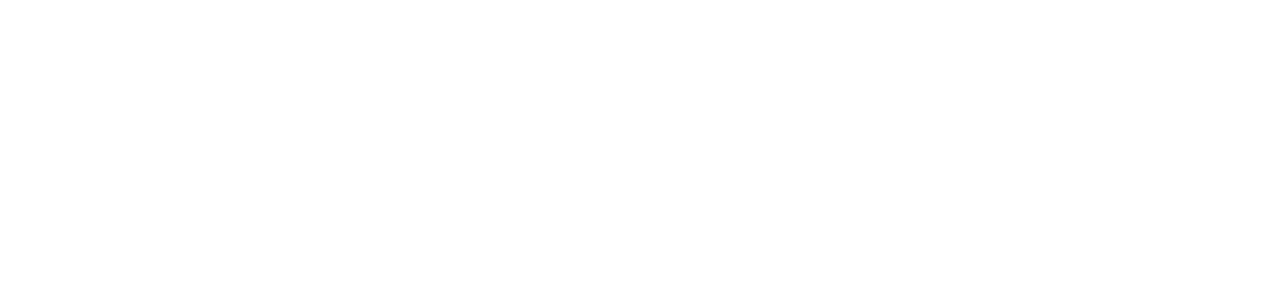
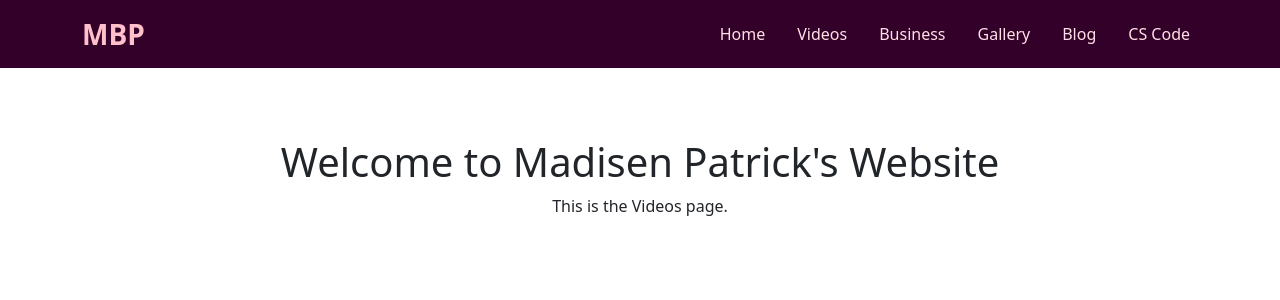
Before and after one commit to madisenbpatrick1/madisen-p-website, a React (Create React App) app in the folder madisen-patrick-web/: page /#/videos in a window 1280 px wide. Before the commit this address had no page. Shown: the top 300 px of the page. Built offline with nearby package versions, Linux system fonts and the light colour scheme.

Commit message:
Added Bootstrap, created Navbar, and routes for each page

```diff
--- a/madisen-patrick-web/package.json
+++ b/madisen-patrick-web/package.json
@@ -11,6 +11,7 @@
     "@types/node": "^16.18.126",
     "@types/react": "^19.2.2",
     "@types/react-dom": "^19.2.2",
+    "bootstrap": "^5.3.8",
     "react": "^19.2.0",
     "react-dom": "^19.2.0",
     "react-router": "^7.9.4",
--- a/madisen-patrick-web/src/App.css
+++ b/madisen-patrick-web/src/App.css
@@ -1,5 +1,6 @@
 .App {
   text-align: center;
+  padding-top: 70px; /* adjust if your navbar height is different */
 }
 
 .App-logo {
--- a/madisen-patrick-web/src/App.tsx
+++ b/madisen-patrick-web/src/App.tsx
@@ -1,15 +1,30 @@
 import React from 'react';
 import logo from './logo.svg';
+import 'bootstrap/dist/css/bootstrap.min.css';
 import './App.css';
-import Home from './pages/Home';
+import Home from './pages/Home/Home';
+import Videos from './pages/YouTubePage/Videos';
+import Business from './pages/BusinessPage/Business';
+import Gallery from './pages/GalleryPage/Gallery';
+import Blog from './pages/BlogPage/Blog';
+import Code from './pages/CodePage/Code';
+import Navbar from "./components/common/Navbar";
 import { HashRouter, Route, Routes } from "react-router-dom";
 
 function App() {
   return (
     <HashRouter>
+      <Navbar />
       <div className="App">
         <Routes>
-          <Route path="/home/*" element={<Home />} />
+          <Route path="/" element={<Home />} />
+          {/* Add more routes here */}
+          {/* Route path="/youtube/*" ... */}
+          <Route path="/videos" element={<Videos />} />
+          <Route path="/business" element={<Business />} />
+          <Route path="/gallery" element={<Gallery />} />
+          <Route path="/blog" element={<Blog />} />
+          <Route path="/code" element={<Code />} />
         </Routes>
       </div>
     </HashRouter>
--- /dev/null
+++ b/madisen-patrick-web/src/components/common/Navbar.css
@@ -0,0 +1,24 @@
+/* Navbar.css */
+
+/* Hover glow effect */
+.navbar-link {
+  color: #ffe0e6; /* light pink text */
+  transition: all 0.2s ease-in-out;
+}
+
+.navbar-link:hover {
+  color: #ff69b4; /* hot pink */
+  text-shadow: 0 0 5px #ff69b4, 0 0 10px #ff69b4, 0 0 20px #ff69b4;
+}
+
+/* Logo hover glow */
+.navbar-brand {
+  color: #ffc0cb; /* soft pink */
+  font-weight: bold;
+  transition: all 0.2s ease-in-out;
+}
+
+.navbar-brand:hover {
+  color: #ff1493; /* deep pink */
+  text-shadow: 0 0 10px #ff1493, 0 0 20px #ff1493, 0 0 30px #ff1493;
+}
--- /dev/null
+++ b/madisen-patrick-web/src/components/common/Navbar.tsx
@@ -0,0 +1,65 @@
+import React from "react";
+import { Link } from "react-router-dom";
+import './Navbar.css'; // import the CSS file
+
+export default function Navbar() {
+  return (
+    <nav className="navbar navbar-expand-lg navbar-dark" style={{ backgroundColor: '#330029' }}>
+      <div className="container">
+        {/* Logo / Brand */}
+        <Link to="/" className="navbar-brand fs-3">
+          MBP
+        </Link>
+
+        {/* Toggle button for mobile */}
+        <button
+          className="navbar-toggler border-0"
+          type="button"
+          data-bs-toggle="collapse"
+          data-bs-target="#navbarNav"
+          aria-controls="navbarNav"
+          aria-expanded="false"
+          aria-label="Toggle navigation"
+        >
+          <span className="navbar-toggler-icon" />
+        </button>
+
+        {/* Navbar Links */}
+        <div className="collapse navbar-collapse" id="navbarNav">
+          <ul className="navbar-nav ms-auto gap-3">
+            <li className="nav-item">
+              <Link to="/" className="nav-link navbar-link">
+                Home
+              </Link>
+            </li>
+            <li className="nav-item">
+              <Link to="/videos" className="nav-link navbar-link">
+                Videos
+              </Link>
+            </li>
+            <li className="nav-item">
+              <Link to="/business" className="nav-link navbar-link">
+                Business
+              </Link>
+            </li>
+            <li className="nav-item">
+              <Link to="/gallery" className="nav-link navbar-link">
+                Gallery
+              </Link>
+            </li>
+            <li className="nav-item">
+              <Link to="/blog" className="nav-link navbar-link">
+                Blog
+              </Link>
+            </li>
+            <li className="nav-item">
+              <Link to="/code" className="nav-link navbar-link">
+                CS Code
+              </Link>
+            </li>
+          </ul>
+        </div>
+      </div>
+    </nav>
+  );
+}
--- /dev/null
+++ b/madisen-patrick-web/src/pages/BlogPage/Blog.tsx
@@ -0,0 +1,8 @@
+export default function Blog() {
+    return (
+      <div>
+        <h1>Welcome to Madisen Patrick's Website</h1>
+        <p>This is the Blog page.</p>
+      </div>
+    );
+  }
--- /dev/null
+++ b/madisen-patrick-web/src/pages/BusinessPage/Business.tsx
@@ -0,0 +1,8 @@
+export default function Business() {
+    return (
+      <div>
+        <h1>Welcome to Madisen Patrick's Website</h1>
+        <p>This is the Business page.</p>
+      </div>
+    );
+  }
--- /dev/null
+++ b/madisen-patrick-web/src/pages/CodePage/Code.tsx
@@ -0,0 +1,8 @@
+export default function Code() {
+    return (
+      <div>
+        <h1>Welcome to Madisen Patrick's Website</h1>
+        <p>This is the Code page.</p>
+      </div>
+    );
+  }
--- /dev/null
+++ b/madisen-patrick-web/src/pages/GalleryPage/Gallery.tsx
@@ -0,0 +1,8 @@
+export default function Gallery() {
+    return (
+      <div>
+        <h1>Welcome to Madisen Patrick's Website</h1>
+        <p>This is the Gallery page.</p>
+      </div>
+    );
+  }
--- /dev/null
+++ b/madisen-patrick-web/src/pages/YouTubePage/Videos.tsx
@@ -0,0 +1,8 @@
+export default function Videos() {
+    return (
+      <div>
+        <h1>Welcome to Madisen Patrick's Website</h1>
+        <p>This is the Videos page.</p>
+      </div>
+    );
+  }
```
Also changed, not shown: madisen-patrick-web/src/pages/Home/Home.tsx (renamed from madisen-patrick-web/src/pages/Home/index.tsx), 1 other file (tests, documents, lock files or other folders).
